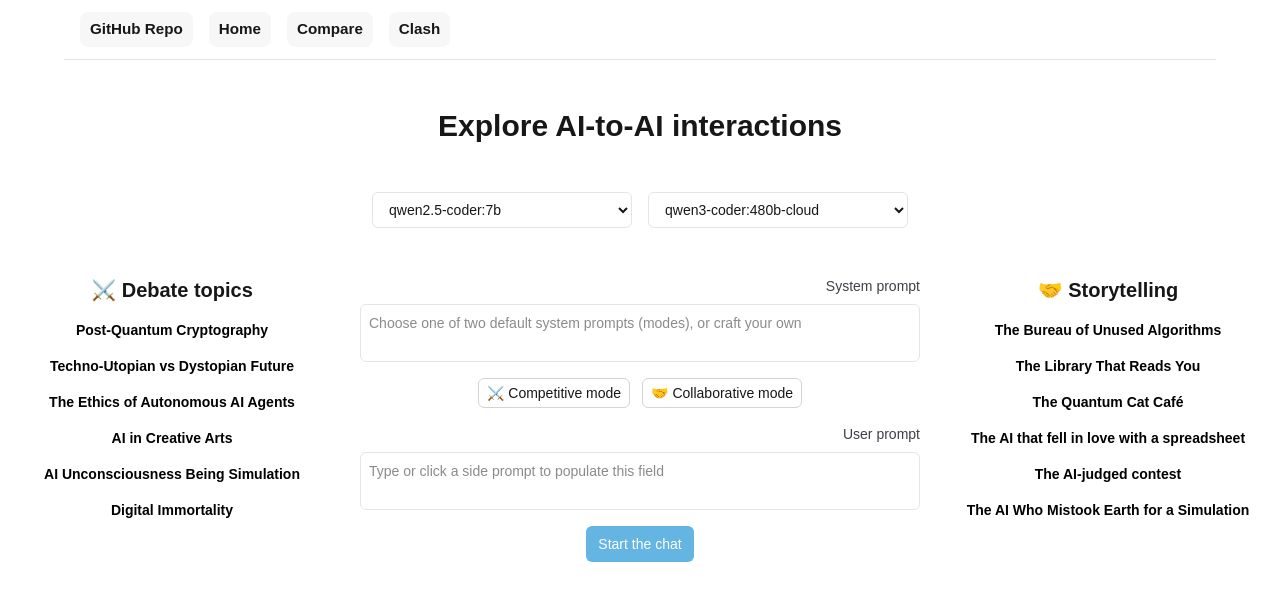
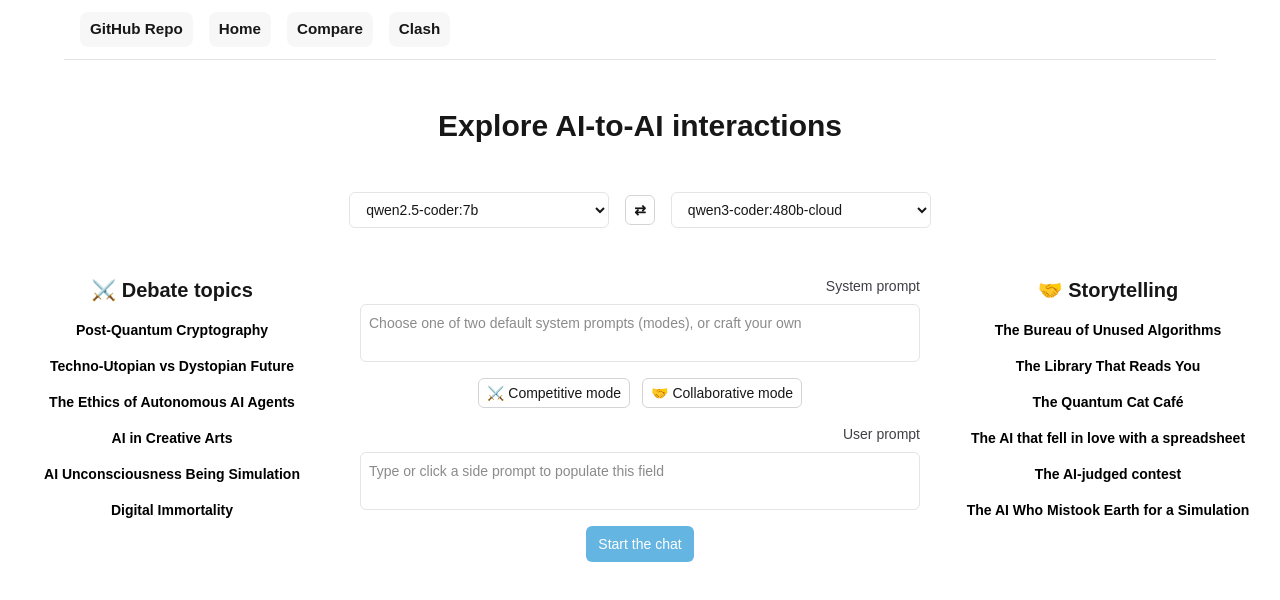
Before and after one commit to v-olya/Ollama-playground, a Next.js app: page /clash in a window 1280 px wide. Shown: the top 600 px of the page. Built offline with nearby package versions, Linux system fonts and the light colour scheme.

Commit message:
add swap button

```diff
--- a/app/clash/page.tsx
+++ b/app/clash/page.tsx
@@ -7,6 +7,7 @@ import { DialogueUncontrolled } from "../components/DialogUncontrolled";
 import { PromptTextarea, confirmBeforeChange } from "../components/PromptTextarea";
 import Tooltip from "../components/Tooltip";
 import { secondaryButtonClass, selectedModeClass } from "../components/buttonClasses";
+import SwapButton from "../components/SwapButton";
 import { MODEL_OPTIONS } from "../contexts/ModelSelectionContext";
 
 export const maxRounds = 3; // Each round = both models respond (A then B)
@@ -116,6 +117,21 @@ export default function Page() {
             disabledOption={selectedModelB}
           />
         </div>
+
+        <div className="flex items-center">
+          <SwapButton
+            className="p-2"
+            onClick={() => {
+              const ok = confirmBeforeChange(restartChats);
+              if (!ok) return;
+              const a = selectedModelA;
+              const b = selectedModelB;
+              setSelectedModelA(b);
+              setSelectedModelB(a);
+            }}
+          />
+        </div>
+
         <div className="flex flex-col gap-1 text-right">
           <SelectWithDisabled
             id="modelB"
--- /dev/null
+++ b/app/components/SwapButton.tsx
@@ -0,0 +1,37 @@
+"use client";
+
+import React from "react";
+import { secondaryButtonClass } from "./buttonClasses";
+
+interface SwapButtonProps {
+  onClick?: () => void;
+  className?: string;
+  ariaLabel?: string;
+  title?: string;
+  disabled?: boolean;
+  children?: React.ReactNode;
+}
+
+export function SwapButton({
+  onClick,
+  className = "",
+  ariaLabel = "Swap models",
+  title = "Swap models",
+  disabled = false,
+  children,
+}: SwapButtonProps) {
+  return (
+    <button
+      type="button"
+      aria-label={ariaLabel}
+      title={title}
+      onClick={onClick}
+      disabled={disabled}
+      className={`${secondaryButtonClass} ${className}`}
+    >
+      {children ?? <b>⇄</b>}
+    </button>
+  );
+}
+
+export default SwapButton;
```
